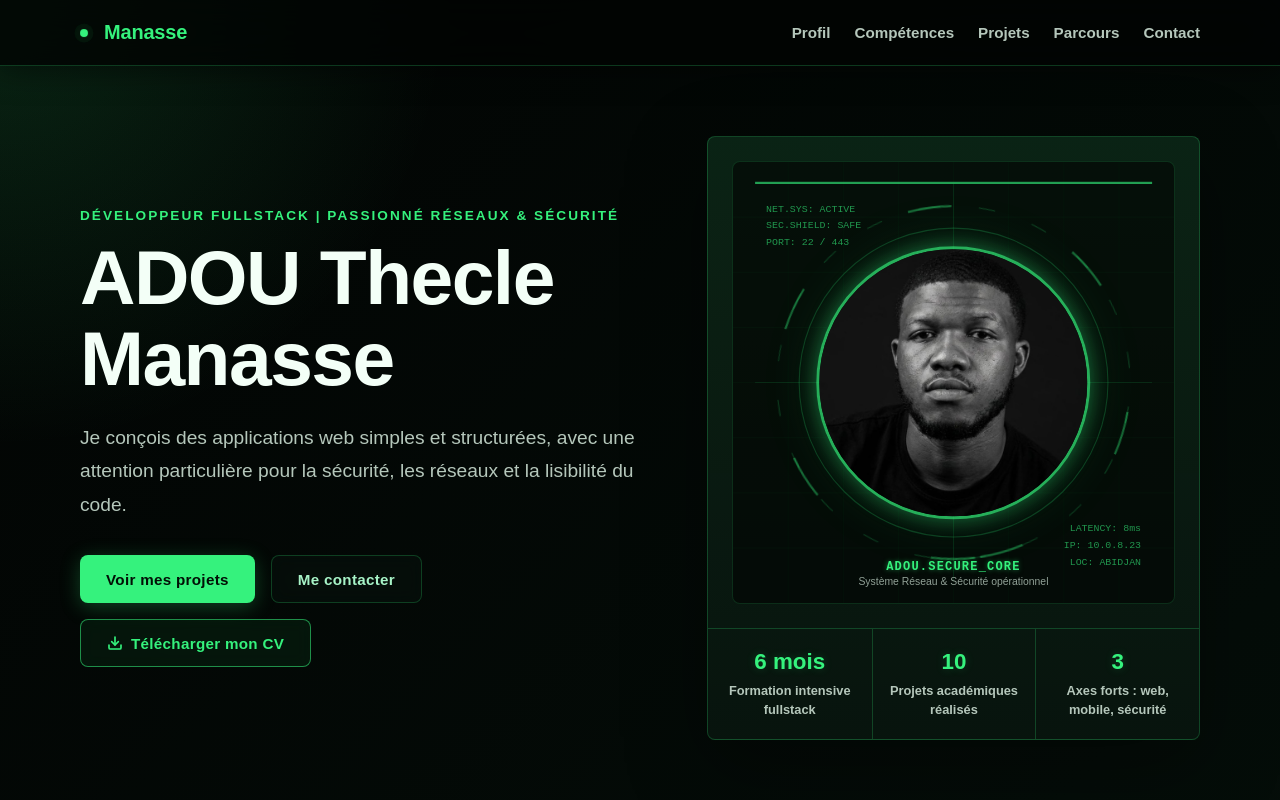
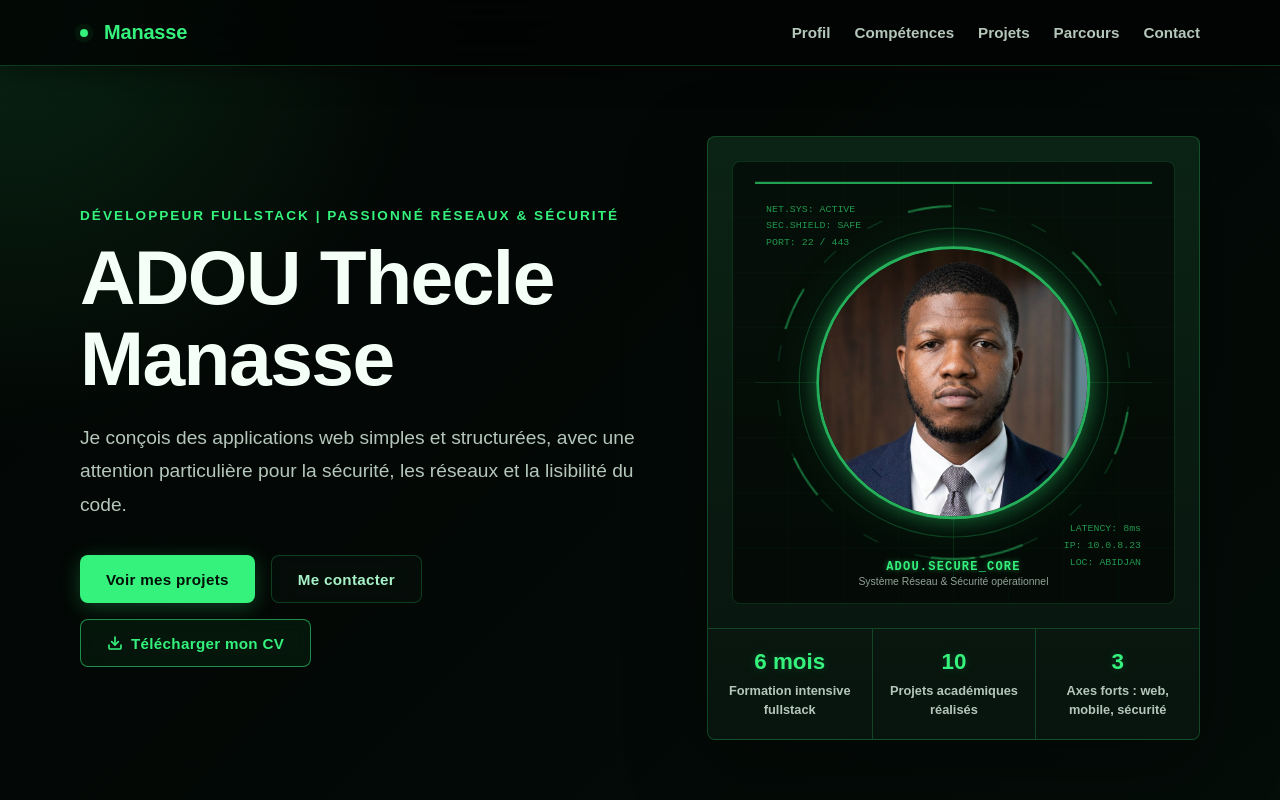
Before and after one commit to manasseadou1-cloud/AMT-portfolio-23, a Next.js app: page / in a window 1280 px wide. Shown: the top 800 px of the page. Built offline with nearby package versions, Linux system fonts and the light colour scheme.

Commit message:
change profil

```diff
--- a/components/sections/HeroSection/HeroSection.tsx
+++ b/components/sections/HeroSection/HeroSection.tsx
@@ -126,7 +126,7 @@ export function HeroSection() {
                    Copiez votre photo dans le dossier public/ du projet
                 ====================================================== */}
             <img
-              src="/maes.jpeg"
+              src="/Prophoto.jpeg"
               alt={`Photo de ${profile.firstName}`}
               className={styles.profilePhoto}
             />
```
